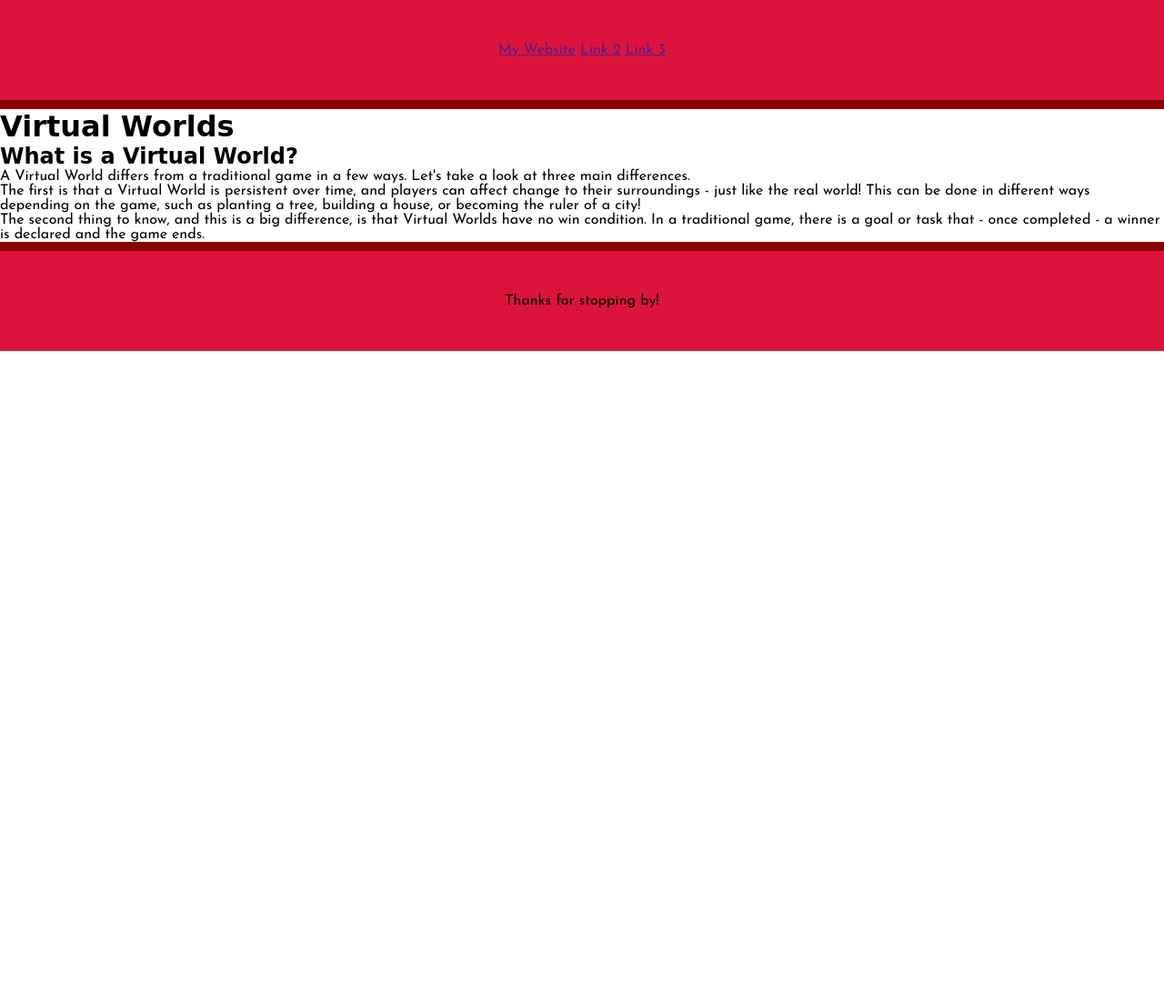
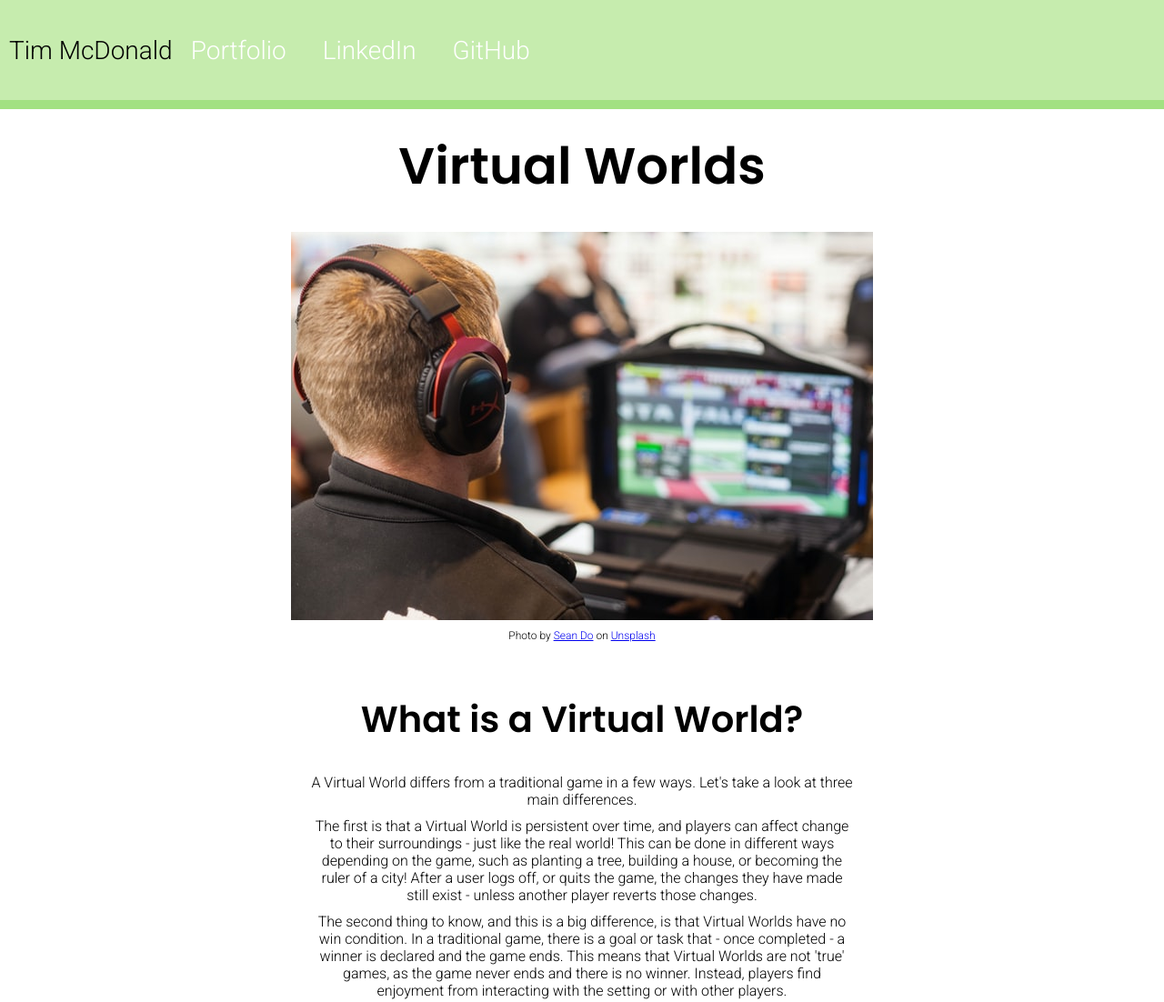
Before and after one commit to timotheemcdonald/bbct, a plain HTML site: page index.html in a window 1280 px wide. Shown: the top 1102 px of the page at 91% size. Before the commit the page ends 800 px from the top, so only its background shows below. Drawn offline with Linux system fonts and the light colour scheme; a web font is replaced by a local one.

Commit message:
webpage finished, styling complete

```diff
--- a/index.html
+++ b/index.html
@@ -9,19 +9,60 @@
 </head>
 <body>
     <header>
+
         <nav>
-            <a href="">My Website</a>
-            <a href="">Link 2</a>
-            <a href="">Link 3</a>
+            <div>Tim McDonald</div>
+            <a href="https://elated-bhaskara-3a30e8.netlify.app/" target="_blank">Portfolio</a>
+            <a href="https://www.linkedin.com/in/tim-d-mcdonald/" target="_blank">LinkedIn</a>
+            <a href="https://github.com/timotheemcdonald" target="_blank">GitHub</a>
         </nav>
 </header>
 
-<h1>Virtual Worlds</h1>
+<h1 class="title">Virtual Worlds</h1>
+
+<div class="photo">
+    <img src="sean-do.jpg">
+    <span class="credit">Photo by <a href="https://unsplash.com/@everywheresean?utm_source=unsplash&amp;utm_medium=referral&amp;utm_content=creditCopyText">Sean Do</a> on <a href="https://unsplash.com/?utm_source=unsplash&amp;utm_medium=referral&amp;utm_content=creditCopyText">Unsplash</a></span>
+</div>
 
     <section class="intro">
-        <h2>What is a Virtual World?</h2>
-        <div>A Virtual World differs from a traditional game in a few ways. Let's take a look at three main differences. <p>The first is that a Virtual World is persistent over time, and players can affect change to their surroundings - just like the real world! This can be done in different ways depending on the game, such as planting a tree, building a house, or becoming the ruler of a city! </p>The second thing to know, and this is a big difference, is that Virtual Worlds have no <span class="win">win condition</span>. In a traditional game, there is a goal or task that - once completed - a winner is declared and the game ends.</div>
+        <h2 class="title">What is a Virtual World?</h2>
+        <div class="centerText">
+            A Virtual World differs from a traditional game in a few ways. Let's take a look at three main differences.
+            <div>The first is that a Virtual World is persistent over time, and players can affect change to their surroundings - just like the real world! This can be done in different ways depending on the game, such as planting a tree, building a house, or becoming the ruler of a city! After a user logs off, or quits the game, the changes they have made still exist - unless another player reverts those changes.</div>
+            <div>The second thing to know, and this is a big difference, is that Virtual Worlds have no <span class="win">win condition</span>. In a traditional game, there is a goal or task that - once completed - a winner is declared and the game ends. This means that Virtual Worlds are not 'true' games, as the game never ends and there is no winner. Instead, players find enjoyment from interacting with the setting or with other players.</div>
+            <div>The third difference is that a user can interact with other players in real time. This can be a very basic interaction, such as chatting, but can also include more advanced features such as joining together to find treasure or fighting each other for control over territory. While many Virtual Worlds contain Player versus Player (PVP) combat, it is not a requirement. <a href="https://www.glitchthegame.com/">Glitch the Game</a> is an example of a Virtual World that had no combat at all.</div>
+        </div>
     </section>
+    <section>
+        <h2 class="title">Virtual Worlds and Other Games</h2>
+        <div class="title">Now that we know what a Virtual World is, let's take a look at some examples.</div>
+        <div class="comparison">
+        <div class="gamelist">
+            <h3 class>Games that are considered Virtual Worlds</h3>
+            <ul>
+                <li>MUD1</li>
+                <li>Ultima Online</li>
+                <li>EVE Online</li>
+                <li>Second Life</li>
+            </ul>
+        </div>
+        <div class="gamelist">
+            <h3>Games that aren't Virtual Worlds</h3>
+            <ul>
+                <li>Fortnite</li>
+                <li>Among Us</li>
+                <li>Chess</li>
+                <li>Overwatch</li>
+            </ul>
+        </div>
+    </div>
+    </section>
+
+    <section class="hybrid">
+
+    </section>
+
     <footer>
         <div>Thanks for stopping by!</div>
     </footer>
--- a/style.css
+++ b/style.css
@@ -1,5 +1,5 @@
-@import url('https://fonts.googleapis.com/css2?family=Josefin+Sans&display=swap');
-@import url('https://fonts.googleapis.com/css2?family=Jomhuria&display=swap');
+@import url('https://fonts.googleapis.com/css2?family=Roboto:wght@100;300&display=swap');
+@import url('https://fonts.googleapis.com/css2?family=Poppins:wght@600&display=swap');
 
 * {
     padding: 0;
@@ -9,25 +9,119 @@
 }
 
 body {
-    font-family: 'Josefin Sans', sans-serif;
+    font-family: 'Roboto', sans-serif;
 }
 
 h1, h2, h3 {
-    font-family: 'Jomhuria', cursive;
+    font-family: 'Poppins', sans-serif;
+}
+
+h1 {
+    font-size: 3.5rem;
+}
+
+h2 {
+    font-size: 2.5rem;
+}
+
+h3 {
+    font-size: 1.25rem;
 }
 
 header, footer {
+    background: #C6ECAE;
+    min-height: 15vh;
+    width: 100%;
+    font-size: 1.75rem;
+}
+
+header {
+    border-bottom:10px solid #a2e182;
+    display: flex;
+    justify-content: space-between;
+    align-content: center;
+    padding: 10px;
+}
+
+nav {
+    display: flex;
+    align-items: center;
+    margin-right: 100px;
+}
+
+
+nav a {
+    text-decoration: none;
+    padding: 10px;
+    color: white;
+    margin-left: 10px;
+    margin-right: 10px;
+}
+
+footer {
     display: flex;
     justify-content: center;
     align-items: center;
-    background: crimson;
-    min-height: 15vh;
+    border-top:10px solid #a2e182;
 }
 
-header {
-    border-bottom: darkred solid 10px;
+.title {
+    display: flex;
+    justify-content: center;
+    margin: 20px;
 }
 
-footer {
-    border-top: darkred solid 10px;
+section {
+    margin: 10px;
 }
+
+.intro {
+   display: flex;
+   justify-content: center;
+   align-items: center;
+   flex-direction: column;
+   text-align: center;
+   margin: 20px;
+   padding: 5px;
+}
+
+.intro div {
+    margin: 10px;
+}
+
+.comparison {
+    display: flex;
+    justify-content: center;
+    align-items: center;
+}
+
+.gamelist {
+    border: 5px solid #a2e182;
+    border-radius: 10px;
+    background: #C6ECAE;
+    padding: 20px;
+    margin: 20px;
+}
+
+.centerText {
+    width: 50%;
+}
+
+.centerText a {
+    text-decoration: none;
+    color: black;
+    font-weight: 900;
+}
+
+.photo {
+    display: flex;
+    justify-content: center;
+    align-items: center;
+    flex-direction: column;
+    padding: 10px;
+}
+
+.credit {
+    font-size: .75rem;
+    margin-top: 10px;
+}
```
Also changed, not shown: sean-do.jpg (added).
